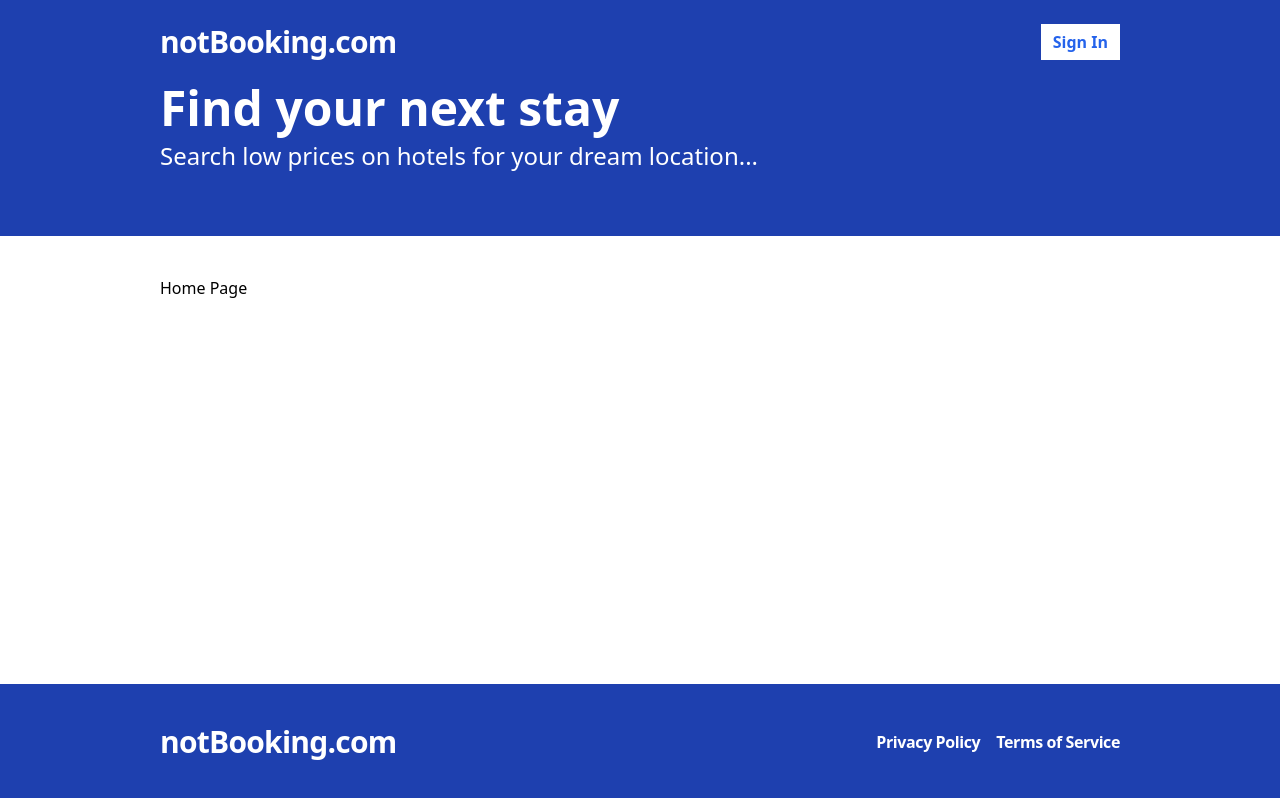
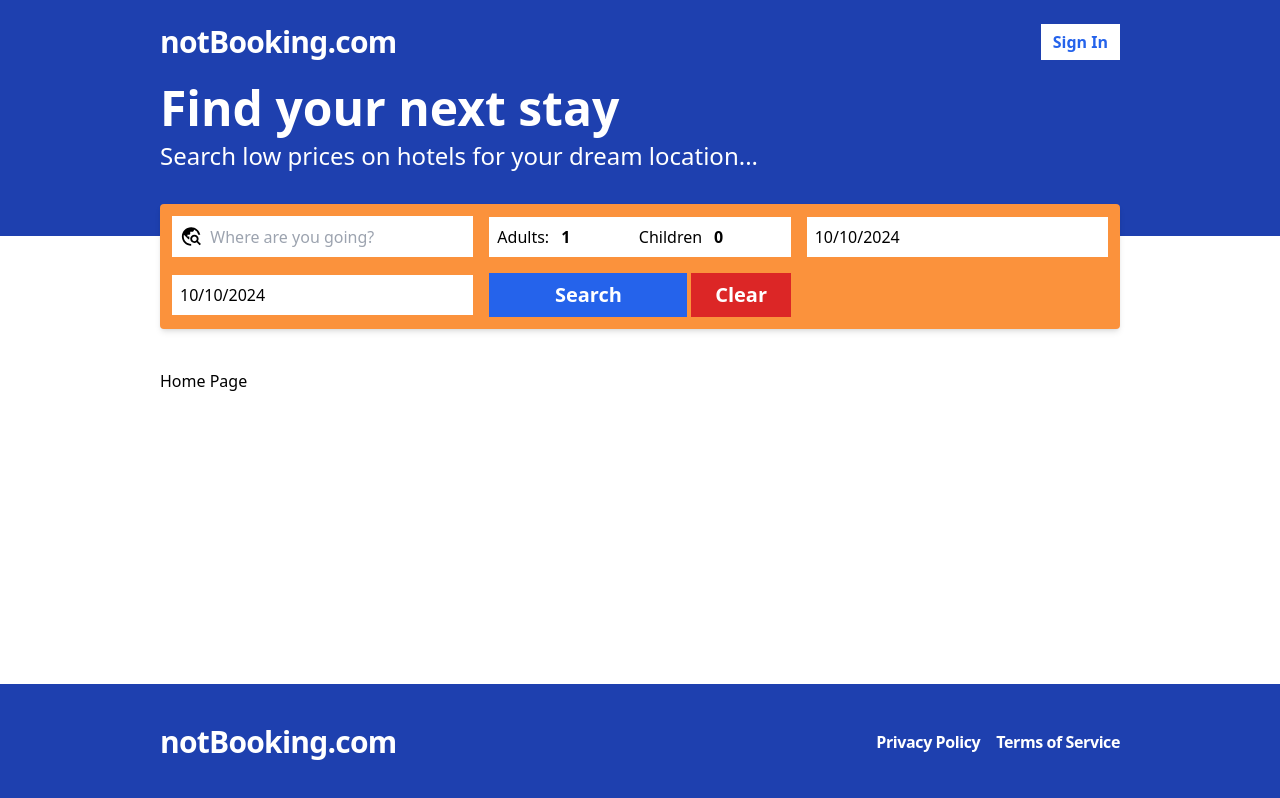
Before and after one commit to AbdullahIsmail2/hotel-booking-app, a React (Vite) app in the folder frontend/: page / in a window 1280 px wide. Built offline with nearby package versions, Linux system fonts and the light colour scheme; no server answers.

Commit message:
created searchbar component in ui

```diff
--- a/frontend/package.json
+++ b/frontend/package.json
@@ -12,6 +12,7 @@
   "dependencies": {
     "@tanstack/react-query": "^5.55.0",
     "react": "^18.3.1",
+    "react-datepicker": "^7.4.0",
     "react-dom": "^18.3.1",
     "react-hook-form": "^7.53.0",
     "react-icons": "^5.3.0",
--- /dev/null
+++ b/frontend/src/Components/SearchBar.tsx
@@ -0,0 +1,110 @@
+import { MdTravelExplore } from "react-icons/md";
+import { useSearchContext } from "../Contexts/SearchContext";
+import { FormEvent, useState } from "react";
+import DatePicker from "react-datepicker";
+import "react-datepicker/dist/react-datepicker.css";
+
+export default function SearchBar() {
+	const search = useSearchContext();
+
+	const [destination, setDestination] = useState<string>(search.destination);
+	const [checkIn, setCheckIn] = useState<Date>(search.checkIn);
+	const [checkOut, setCheckOut] = useState<Date>(search.checkOut);
+	const [adultCount, setAdultCount] = useState<number>(search.adultCount);
+	const [childCount, setChildCount] = useState<number>(search.childCount);
+
+	const handleSubmit = (event: FormEvent) => {
+		event.preventDefault();
+		search.saveSearchValues(
+			destination,
+			checkIn,
+			checkOut,
+			adultCount,
+			childCount
+		);
+	};
+
+	const minDate = new Date();
+	const maxDate = new Date();
+	maxDate.setFullYear(maxDate.getFullYear() + 1);
+
+	return (
+		<form
+			onSubmit={handleSubmit}
+			className="-mt-8 p-3 bg-orange-400 rounded shadow-md grid grid-cols-2 lg:grid-cols-3 2xl:grid-cols-5 items-center gap-4"
+		>
+			<div className="flex flex-row items-center flex-1 bg-white p-2">
+				<MdTravelExplore size={25} className="mr-2" />
+				<input
+					placeholder="Where are you going?"
+					className="text-md w-full focus:outline-none"
+					value={destination}
+					onChange={(e) => setDestination(e.target.value)}
+				/>
+			</div>
+
+			<div className="flex bg-white px-2 py-1 gap-2">
+				<label className="items-center flex gap-2">
+					<span>Adults:</span>
+					<input
+						type="number"
+						min={1}
+						max={20}
+						className="w-full p-1 focus:outline-none font-bold"
+						value={adultCount}
+						onChange={(e) => setAdultCount(parseInt(e.target.value))}
+					/>
+				</label>
+				<label className="items-center flex gap-2">
+					<span>Children</span>
+					<input
+						type="number"
+						min={0}
+						max={20}
+						className="w-full p-1 focus:outline-none font-bold"
+						value={childCount}
+						onChange={(e) => setChildCount(parseInt(e.target.value))}
+					/>
+				</label>
+			</div>
+			<div>
+				<DatePicker
+					selected={checkIn}
+					onChange={(date) => setCheckIn(date as Date)}
+					selectsStart
+					startDate={checkIn}
+					endDate={checkOut}
+					minDate={minDate}
+					maxDate={maxDate}
+					placeholderText="Check-in Date"
+					className="min-w-full bg-white p-2 focus:outline-none"
+					wrapperClassName="min-w-full"
+				/>
+			</div>
+
+			<div>
+				<DatePicker
+					selected={checkOut}
+					onChange={(date) => setCheckOut(date as Date)}
+					selectsStart
+					startDate={checkIn}
+					endDate={checkOut}
+					minDate={minDate}
+					maxDate={maxDate}
+					placeholderText="Check-in Date"
+					className="min-w-full bg-white p-2 focus:outline-none"
+					wrapperClassName="min-w-full"
+				/>
+			</div>
+
+			<div className="flex gap-1">
+				<button className="w-2/3 bg-blue-600 text-white h-full p-2 font-bold text-xl hover:bg-blue-500">
+					Search
+				</button>
+        <button className="w-1/3 bg-red-600 text-white h-full p-2 font-bold text-xl hover:bg-red-500">
+					Clear
+				</button>
+			</div>
+		</form>
+	);
+}
--- a/frontend/src/layouts/Layout.tsx
+++ b/frontend/src/layouts/Layout.tsx
@@ -1,6 +1,7 @@
 import Footer from "../Components/Footer"
 import Header from "../Components/Header"
 import Hero from "../Components/Hero"
+import SearchBar from "../Components/SearchBar"
 
 interface Props {
   children: React.ReactNode
@@ -11,6 +12,9 @@ export default function Layout({children}: Props) {
     <div className="flex flex-col min-h-screen">
       <Header />
       <Hero />
+      <div className="container mx-auto">
+        <SearchBar />
+      </div>
       <div className="container mx-auto py-10 flex-1">
        {children}
       </div>
```
Also changed, not shown: 1 other file (tests, documents, lock files or other folders).
